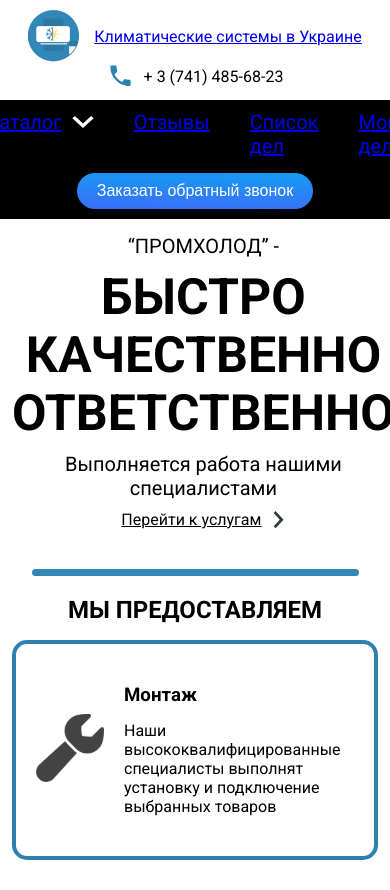
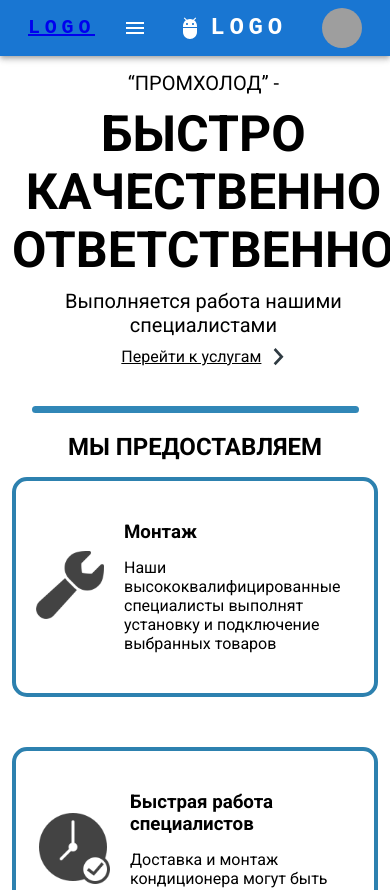
Before and after one commit to Blagoi4/React-Landing, a React (Vite) app: page / in a window 390 px wide. Shown: the top 890 px of the page. Built offline with nearby package versions, Linux system fonts and the light colour scheme; grey boxes are pictures that could not be loaded.

Commit message:
add new Header witch MUI AppBar witch responsive menu components, edited link and routing

```diff
--- a/package.json
+++ b/package.json
@@ -12,7 +12,10 @@
   "dependencies": {
     "@emotion/react": "^11.11.4",
     "@emotion/styled": "^11.11.5",
+    "@fontsource/roboto": "^5.0.12",
+    "@mui/icons-material": "^5.15.15",
     "@mui/material": "^5.15.15",
+    "@mui/styled-engine-sc": "^6.0.0-alpha.18",
     "@reduxjs/toolkit": "^2.2.3",
     "react": "^18.2.0",
     "react-dom": "^18.2.0",
--- a/src/components/Header/Header.css
+++ /dev/null
@@ -1,72 +0,0 @@
-.header-contact {
-  display: flex;
-  justify-content: space-between;
-  align-items: center;
-  background-color: white;
-  padding-bottom: 10px;
-  padding-top: 10px;
-}
-.header-contact__icon {
-  display: flex;
-  justify-content: center;
-  align-items: center;
-  gap: 15px;
-}
-.header-contact__number {
-  display: flex;
-  justify-content: center;
-  align-items: center;
-  gap: 10px;
-}
-.header-contact-wrapper {
-  display: flex;
-  align-items: center;
-  justify-content: space-between;
-}
-
-.header-catalog {
-  display: flex;
-  justify-content: row;
-  align-items: center;
-  color: white;
-  background-color: black;
-  padding-top: 10px;
-  padding-bottom: 10px;
-}
-
-.header-catalog-wrapper {
-  display: flex;
-  justify-content: space-between;
-  align-items: center;
-}
-.header-catalog__menu {
-  display: flex;
-  gap: 40px;
-  font-size: 20px;
-}
-
-.p-text {
-  display: flex;
-  gap: 10px;
-}
-.header-catalog__button {
-  display: flex;
-}
-
-@media (max-width: 1024px) {
-  .header-contact-wrapper {
-    display: flex;
-    flex-direction: column;
-    align-items: center;
-    justify-content: center;
-  }
-  .header-catalog-wrapper {
-display: flex;
-flex-direction: column;
-align-items: center;
-justify-content: center;
-  }
-  .header-catalog__menu {
-padding-bottom: 15px;
-  }
-}
--- a/src/components/Header/index.jsx
+++ /dev/null
@@ -1,56 +0,0 @@
-import "./Header.css";
-import ClimateIcon from "../../images/climateicon.jpeg";
-import Phone from "../../images/phone.svg";
-import Vector from "../../images/Vector.svg";
-import Button from "../Button";
-import { Link } from "react-router-dom";
-const Header = () => {
-  return (
-    <header>
-      <div className="header-contact">
-        <div className="container">
-          <div className="header-contact-wrapper">
-            <Link to="/">
-              <div className="header-contact__icon">
-                <img src={ClimateIcon} alt="" />
-                <p>Климатические системы в Украине</p>
-              </div>
-            </Link>
-            <div className="header-contact__number">
-              <img src={Phone} alt="" />
-              <p>+ 3 (741) 485-68-23</p>
-            </div>
-          </div>
-        </div>
-      </div>
-      <div className="header-catalog">
-        <div className="container">
-          <div className="header-catalog-wrapper">
-            <div className="header-catalog__menu">
-              <Link to="/catalog">
-                <p className="p-text">
-                  Каталог
-                  <img src={Vector} alt="" />
-                </p>
-              </Link>
-              <Link to='/reviews'>
-                <p>Отзывы</p>
-              </Link>
-              <Link to='/todos'>
-              <p>Список дел</p>
-              </Link>
-              <Link to='/notes'>
-              <p>Мои дела</p>
-              </Link>
-            </div>
-            <div className="header-catalog__button">
-              <Button text="Заказать обратный звонок" />
-            </div>
-          </div>
-        </div>
-      </div>
-    </header>
-  );
-};
-
-export default Header;
--- /dev/null
+++ b/src/components/Hed/index.jsx
@@ -0,0 +1,190 @@
+import * as React from "react";
+import AppBar from "@mui/material/AppBar";
+import Box from "@mui/material/Box";
+import Toolbar from "@mui/material/Toolbar";
+import IconButton from "@mui/material/IconButton";
+import Typography from "@mui/material/Typography";
+import Menu from "@mui/material/Menu";
+import MenuIcon from "@mui/icons-material/Menu";
+import Container from "@mui/material/Container";
+import Avatar from "@mui/material/Avatar";
+import Button from "@mui/material/Button";
+import Tooltip from "@mui/material/Tooltip";
+import MenuItem from "@mui/material/MenuItem";
+import AdbIcon from "@mui/icons-material/Adb";
+import { Link } from "react-router-dom";
+
+// const pages = ["Каталог", "Отзывы", "Список дел", "Мои дела"];
+
+const pages = [
+  {
+    ancor: "КАТАЛОГ",
+    href: "/catalog",
+    id: Math.random().toString(36).substring(2, 9),
+  },
+  {
+    ancor: "ОТЗЫВЫ",
+    href: "/reviews",
+    id: Math.random().toString(36).substring(2, 9),
+  },
+  {
+    ancor: "СПИСОК ДЕЛ",
+    href: "/todos",
+    id: Math.random().toString(36).substring(2, 9),
+  },
+  {
+    ancor: "МОИ ДЕЛА",
+    href: "/notes",
+    id: Math.random().toString(36).substring(2, 9),
+  },
+];
+
+const settings = ["Profile", "Account", "Dashboard", "Logout"];
+
+function Header() {
+  const [anchorElNav, setAnchorElNav] = React.useState(null);
+  const [anchorElUser, setAnchorElUser] = React.useState(null);
+
+  const handleOpenNavMenu = (event) => {
+    setAnchorElNav(event.currentTarget);
+  };
+  const handleOpenUserMenu = (event) => {
+    setAnchorElUser(event.currentTarget);
+  };
+
+  const handleCloseNavMenu = () => {
+    setAnchorElNav(null);
+  };
+
+  const handleCloseUserMenu = () => {
+    setAnchorElUser(null);
+  };
+
+  return (
+    <AppBar position="static">
+      <Container maxWidth="xl">
+        <Toolbar className="container" disableGutters>
+          <AdbIcon sx={{ display: { xs: "none", md: "flex" }, mr: 1 }} />
+          <Typography
+            variant="h6"
+            noWrap
+            // component="a"
+            href="#app-bar-with-responsive-menu"
+            sx={{
+              mr: 2,
+
+              // display: { xs: "none", md: "flex" },
+              fontFamily: "monospace",
+              fontWeight: 700,
+              letterSpacing: ".3rem",
+              color: "inherit",
+              textDecoration: "none",
+            }}
+          >
+            <Link to="/">LOGO</Link>
+          </Typography>
+
+          <Box sx={{ flexGrow: 1, display: { xs: "flex", md: "none" } }}>
+            <IconButton
+              size="large"
+              aria-label="account of current user"
+              aria-controls="menu-appbar"
+              aria-haspopup="true"
+              onClick={handleOpenNavMenu}
+              color="inherit"
+            >
+              <MenuIcon />
+            </IconButton>
+            <Menu
+              id="menu-appbar"
+              anchorEl={anchorElNav}
+              anchorOrigin={{
+                vertical: "bottom",
+                horizontal: "left",
+              }}
+              keepMounted
+              transformOrigin={{
+                vertical: "top",
+                horizontal: "left",
+              }}
+              open={Boolean(anchorElNav)}
+              onClose={handleCloseNavMenu}
+              sx={{
+                display: { xs: "block", md: "none" },
+              }}
+            >
+              {pages.map((page) => (
+                <div key={page.id} className="container">
+                  <MenuItem onClick={handleCloseNavMenu}>
+                    <Typography textAlign="center">{page.ancor}</Typography>
+                  </MenuItem>
+                </div>
+              ))}
+            </Menu>
+          </Box>
+          <AdbIcon sx={{ display: { xs: "flex", md: "none" }, mr: 1 }} />
+          <Typography
+            variant="h5"
+            noWrap
+            // component="a"
+            href="#app-bar-with-responsive-menu"
+            sx={{
+              mr: 2,
+              display: { xs: "flex", md: "none" },
+              flexGrow: 1,
+              fontFamily: "monospace",
+              fontWeight: 700,
+              letterSpacing: ".3rem",
+              color: "inherit",
+              textDecoration: "none",
+            }}
+          >
+            LOGO
+          </Typography>
+          <Box sx={{ flexGrow: 1, display: { xs: "none", md: "flex" } }}>
+            {pages.map((item) => (
+              <Button
+                key={item.id}
+                onClick={handleCloseNavMenu}
+                sx={{ my: 2, color: "white", display: "block" }}
+              >
+                <Link to={item.href}>{item.ancor}</Link>
+              </Button>
+            ))}
+          </Box>
+
+          <Box sx={{ flexGrow: 0 }}>
+            <Tooltip title="Open settings">
+              <IconButton onClick={handleOpenUserMenu} sx={{ p: 0 }}>
+                <Avatar alt="Remy Sharp" src="/static/images/avatar/2.jpg" />
+              </IconButton>
+            </Tooltip>
+            <Menu
+              sx={{ mt: "45px" }}
+              id="menu-appbar"
+              anchorEl={anchorElUser}
+              anchorOrigin={{
+                vertical: "top",
+                horizontal: "right",
+              }}
+              keepMounted
+              transformOrigin={{
+                vertical: "top",
+                horizontal: "right",
+              }}
+              open={Boolean(anchorElUser)}
+              onClose={handleCloseUserMenu}
+            >
+              {settings.map((setting) => (
+                <MenuItem key={setting} onClick={handleCloseUserMenu}>
+                  <Typography textAlign="center">{setting}</Typography>
+                </MenuItem>
+              ))}
+            </Menu>
+          </Box>
+        </Toolbar>
+      </Container>
+    </AppBar>
+  );
+}
+export default Header;
--- a/src/pages/Home.jsx
+++ b/src/pages/Home.jsx
@@ -8,6 +8,7 @@
 import dataWhyChooseUs from "../components/WhyChooseUs/dataWhyChooseUs";
 import OurContacts from "../components/OurContacts";
 import MainScreen from "../components/MainScreen";
+
 
 const Home = () => {
   return (
--- a/src/routing/routing.jsx
+++ b/src/routing/routing.jsx
@@ -8,7 +8,6 @@
 import Catalog from '../pages/Catalog';
 import Reviews from '../pages/Reviews'
 import Todos from '../pages/Todos';
-import Todo from '../pages/Notes';
 import Notes from '../pages/Notes';
 
 export const router = createBrowserRouter(
```
Also changed, not shown: src/pages/Root.jsx (+5 -2 lines), src/components/Hed/Hed.css (added), 1 other file (tests, documents, lock files or other folders).
